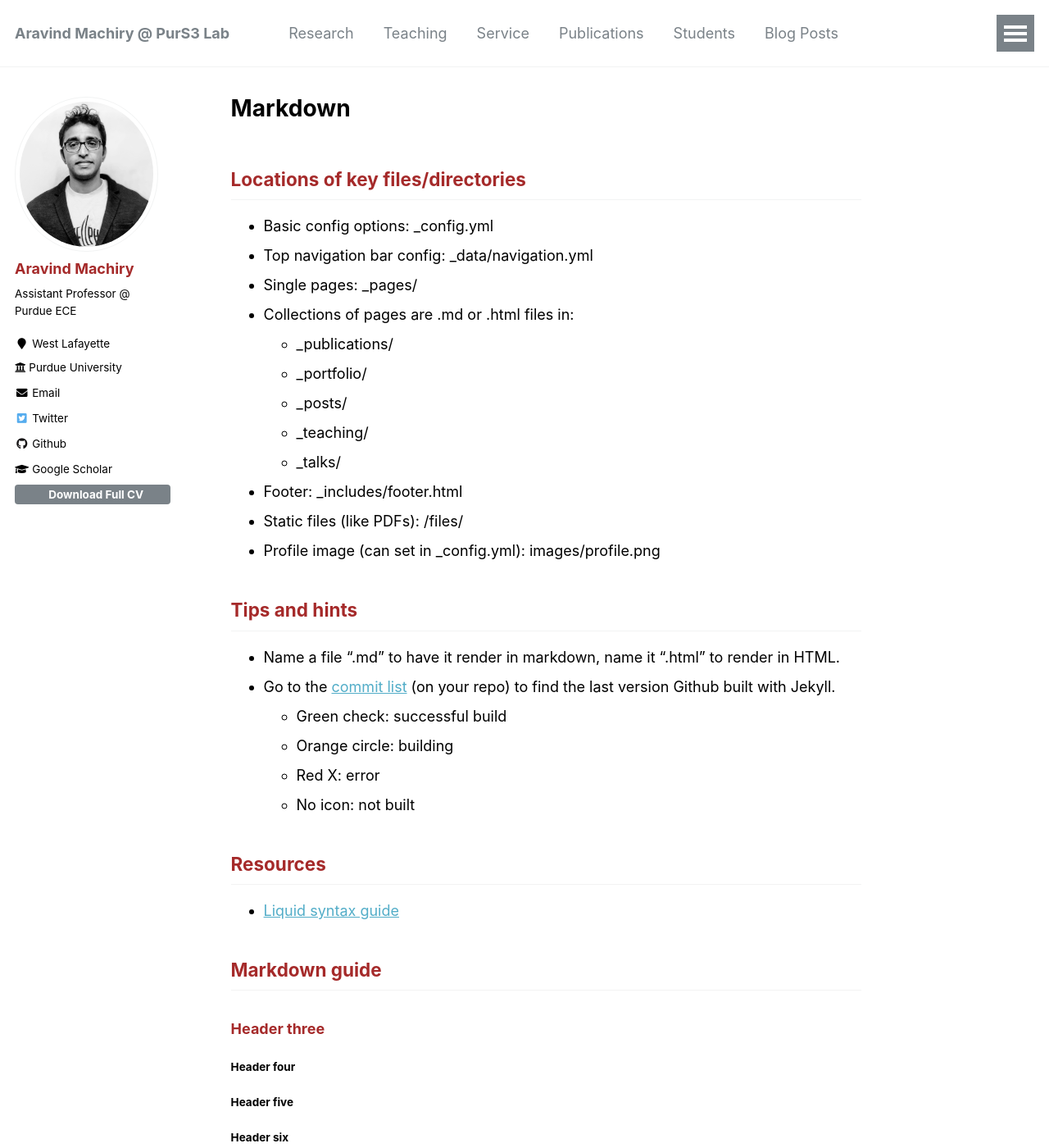
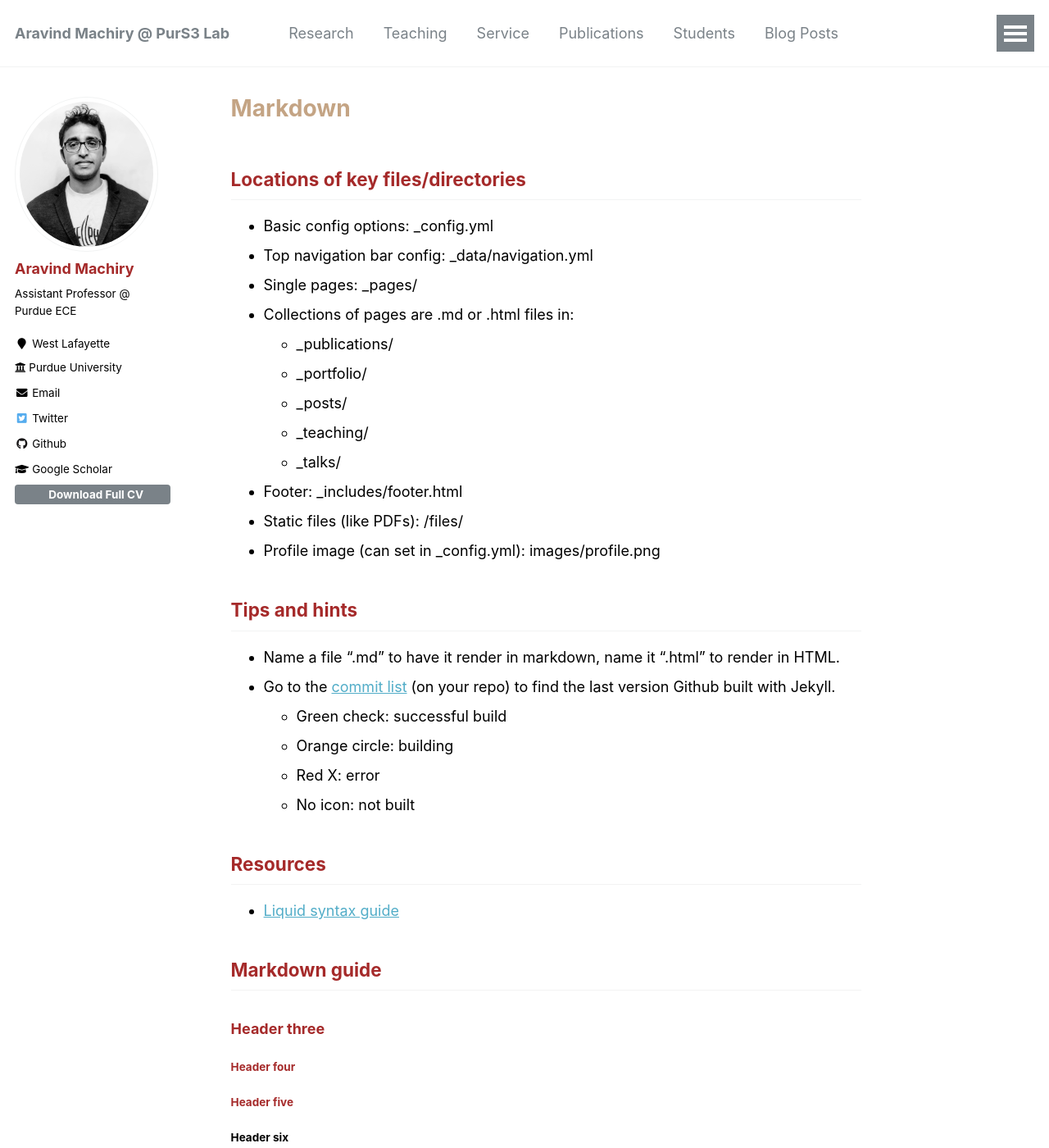
Before and after one commit to Machiry/machiry.github.io, a Jekyll site: the page built from _pages/markdown.md, in a window 1280 px wide and 1400 px high. Shown: the whole window at 82% size. Built offline with Jekyll 4.4.1, drawn with Linux system fonts in a browser that asks for light colours.

Commit message:
Update _base.scss

```diff
--- a/_sass/_base.scss
+++ b/_sass/_base.scss
@@ -31,6 +31,7 @@ h1, h2, h3, h4, h5, h6 {
 h1 {
   margin-top: 0;
   font-size: $type-size-3;
+  color: #C4A484;
 }
 
 h2 {
@@ -45,10 +46,12 @@ h3 {
 
 h4 {
   font-size: $type-size-6;
+  color: brown;
 }
 
 h5 {
   font-size: $type-size-6;
+  color: brown;
 }
 
 h6 {
```
